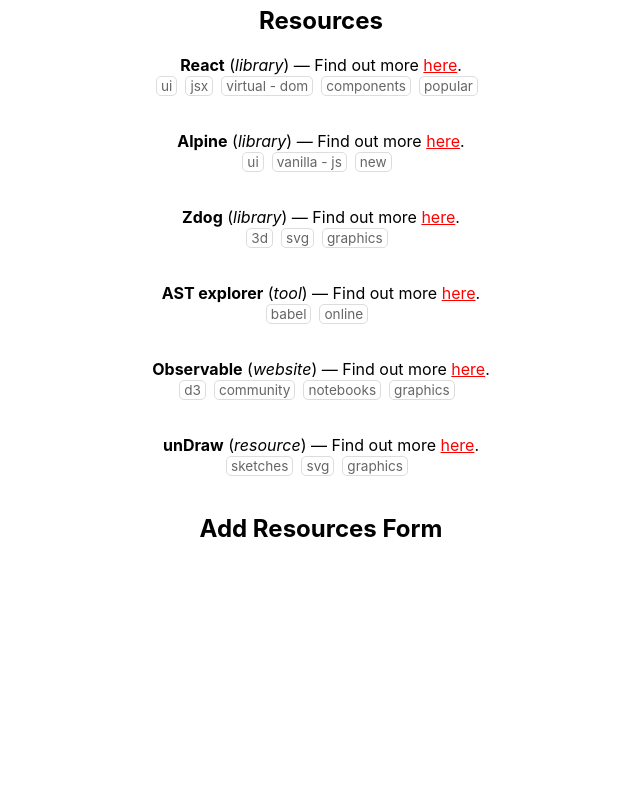
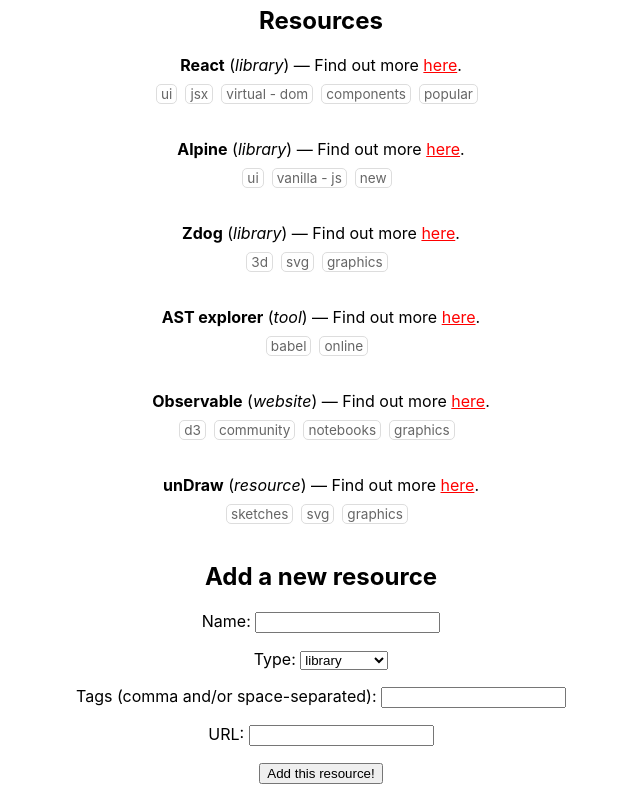
Before and after one commit to team-cake/developer-resources-explorer, a React (Create React App) app: page / in a window 1280 px wide. Shown: the part 714-1514 px from the top of the page, without its empty margins (319-959 px from the left). Before the commit the page ends 1277 px from the top, so only its background shows below. Built offline with nearby package versions, Linux system fonts and the light colour scheme.

Commit message:
Form completed, functionality added to add resources and show on page.

```diff
--- a/src/components/AddResourceForm/AddResourceForm.js
+++ b/src/components/AddResourceForm/AddResourceForm.js
@@ -1,13 +1,78 @@
-import React from 'react'
-import { useSelector } from 'react-redux'
+import React, { useState } from 'react'
+import { useDispatch } from 'react-redux'
 
+import { addResource } from '../../store/resources/actions'
 import './AddResourcesForm.css'
 
 export default function AddResourcesForm() {
+	const dispatch = useDispatch()
+
+	const [name, set_name] = useState('')
+	const [type, set_type] = useState('')
+	const [tags, set_tags] = useState('')
+	const [url, set_url] = useState('')
+
+	const submit = (event) => {
+		// to make sure that the form does not redirect (which is normal browser behavior)
+		event.preventDefault()
+
+		dispatch(addResource(name, type, tags.split(/[, ]+/), url))
+
+		set_name('')
+		set_type('')
+		set_tags('')
+		set_url('')
+	}
 	return (
 		<div className='AddResourcesForm'>
-			<h2>Add Resources Form</h2>
-			<div className='ResourcesForm'></div>
+			<h2>Add a new resource</h2>
+			<form onSubmit={submit}>
+				<p>
+					<label>
+						Name:{' '}
+						<input
+							type='text'
+							value={name}
+							onChange={(e) => set_name(e.target.value)}
+						/>
+					</label>
+				</p>
+				<p>
+					<label>
+						Type:{' '}
+						<select value={type} onChange={(e) => set_type(e.target.value)}>
+							<option value='library'>library</option>
+							<option value='website'>website</option>
+							<option value='resource'>resource</option>
+							<option value='tool'>tool</option>
+							<option value='cheatsheet'>cheatsheet</option>
+						</select>
+					</label>
+				</p>
+				<p>
+					<label>
+						Tags (comma and/or space-separated):{' '}
+						<input
+							type='text'
+							value={tags}
+							onChange={(e) => set_tags(e.target.value)}
+						/>
+					</label>
+				</p>
+				<p>
+					<label>
+						URL:{' '}
+						<input
+							type='text'
+							value={url}
+							onChange={(e) => set_url(e.target.value)}
+						/>
+					</label>
+				</p>
+				<p>
+					<button type='submit'>Add this resource!</button>
+				</p>
+			</form>
 		</div>
 	)
 }
--- a/src/components/ResourcesSection/ResourcesSection.js
+++ b/src/components/ResourcesSection/ResourcesSection.js
@@ -13,7 +13,7 @@
 				{resources.map((resource) => {
 					return (
 						<div className='resource' key={resource.id}>
-							<div classname='title'>
+							<div className='title'>
 								<strong>{resource.name}</strong> (<em>{resource.type}</em>)
 								&mdash; Find out more <a href={resource.url}>here</a>.
 							</div>
--- /dev/null
+++ b/src/store/resources/actions.js
@@ -0,0 +1,12 @@
+export function addResource(name, type, tags, url) {
+	return {
+		type: 'ADD_RESOURCE',
+		payload: {
+			id: Math.random(),
+			name,
+			type,
+			tags,
+			url,
+		},
+	}
+}
--- a/src/store/resources/reducer.js
+++ b/src/store/resources/reducer.js
@@ -45,6 +45,9 @@
 
 export default function resourcesSliceReducer(state = initialState, action) {
 	switch (action.type) {
+		case 'ADD_RESOURCE': {
+			return [...state, action.payload]
+		}
 		default: {
 			return state
 		}
```
